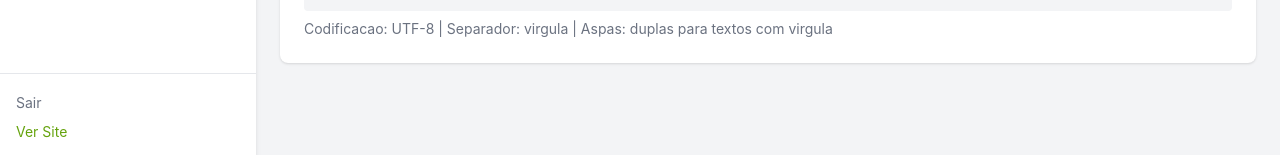
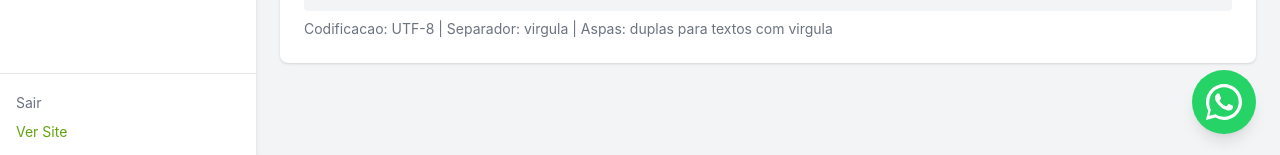
Before and after one commit to anirudhatalmale6-alt/brindes-perfeitos, a Next.js app: page /admin/importar in a window 1280 px wide. Shown: the part 642-797 px from the top of the page. Built offline with nearby package versions, Linux system fonts and the light colour scheme; no server answers; the database is empty.

Commit message:
Add WhatsApp floating chat widget

```diff
--- a/components/Providers.tsx
+++ b/components/Providers.tsx
@@ -2,7 +2,13 @@
 
 import { CartProvider } from '@/lib/cart-context';
 import { ReactNode } from 'react';
+import WhatsAppWidget from '@/components/layout/WhatsAppWidget';
 
 export default function Providers({ children }: { children: ReactNode }) {
-  return <CartProvider>{children}</CartProvider>;
+  return (
+    <CartProvider>
+      {children}
+      <WhatsAppWidget />
+    </CartProvider>
+  );
 }
--- /dev/null
+++ b/components/layout/WhatsAppWidget.tsx
@@ -0,0 +1,70 @@
+'use client';
+
+import { useState } from 'react';
+
+export default function WhatsAppWidget() {
+  const [open, setOpen] = useState(false);
+  const phone = '551127719911';
+  const message = 'Olá! Gostaria de saber mais sobre os brindes personalizados.';
+
+  return (
+    <div className="fixed bottom-6 right-6 z-50">
+      {/* Chat popup */}
+      {open && (
+        <div className="mb-4 bg-white rounded-2xl shadow-2xl w-80 overflow-hidden animate-in">
+          {/* Header */}
+          <div className="bg-[#075E54] px-5 py-4 flex items-center gap-3">
+            <div className="w-10 h-10 bg-white/20 rounded-full flex items-center justify-center">
+              <svg className="w-6 h-6 text-white" viewBox="0 0 24 24" fill="currentColor">
+                <path d="M17.472 14.382c-.297-.149-1.758-.867-2.03-.967-.273-.099-.471-.148-.67.15-.197.297-.767.966-.94 1.164-.173.199-.347.223-.644.075-.297-.15-1.255-.463-2.39-1.475-.883-.788-1.48-1.761-1.653-2.059-.173-.297-.018-.458.13-.606.134-.133.298-.347.446-.52.149-.174.198-.298.298-.497.099-.198.05-.371-.025-.52-.075-.149-.669-1.612-.916-2.207-.242-.579-.487-.5-.669-.51-.173-.008-.371-.01-.57-.01-.198 0-.52.074-.792.372-.272.297-1.04 1.016-1.04 2.479 0 1.462 1.065 2.875 1.213 3.074.149.198 2.096 3.2 5.077 4.487.709.306 1.262.489 1.694.625.712.227 1.36.195 1.871.118.571-.085 1.758-.719 2.006-1.413.248-.694.248-1.289.173-1.413-.074-.124-.272-.198-.57-.347z"/>
+                <path d="M12 0C5.373 0 0 5.373 0 12c0 2.111.547 4.099 1.504 5.834L0 24l6.335-1.652A11.943 11.943 0 0012 24c6.627 0 12-5.373 12-12S18.627 0 12 0zm0 21.82c-1.91 0-3.78-.514-5.41-1.487l-.388-.23-4.022 1.05 1.075-3.922-.253-.402A9.786 9.786 0 012.18 12C2.18 6.58 6.58 2.18 12 2.18S21.82 6.58 21.82 12 17.42 21.82 12 21.82z"/>
+              </svg>
+            </div>
+            <div className="flex-1">
+              <p className="text-white font-semibold text-sm">Brindes Perfeitos</p>
+              <p className="text-green-200 text-xs">Online</p>
+            </div>
+            <button onClick={() => setOpen(false)} className="text-white/70 hover:text-white">
+              <svg className="w-5 h-5" fill="none" stroke="currentColor" viewBox="0 0 24 24">
+                <path strokeLinecap="round" strokeLinejoin="round" strokeWidth={2} d="M6 18L18 6M6 6l12 12" />
+              </svg>
+            </button>
+          </div>
+
+          {/* Chat body */}
+          <div className="bg-[#ECE5DD] px-4 py-5">
+            <div className="bg-white rounded-lg px-4 py-3 shadow-sm max-w-[85%]">
+              <p className="text-gray-800 text-sm">Olá! 👋</p>
+              <p className="text-gray-800 text-sm mt-1">Como podemos ajudar você?</p>
+              <p className="text-gray-400 text-[10px] text-right mt-1">agora</p>
+            </div>
+          </div>
+
+          {/* Input area */}
+          <div className="px-4 py-3 bg-[#F0F0F0]">
+            <a
+              href={`https://wa.me/${phone}?text=${encodeURIComponent(message)}`}
+              target="_blank"
+              rel="noopener noreferrer"
+              className="block w-full bg-[#25D366] text-white text-center py-3 rounded-full font-semibold text-sm hover:bg-[#1DA851] transition-colors"
+            >
+              Iniciar conversa
+            </a>
+          </div>
+        </div>
+      )}
+
+      {/* Floating button */}
+      <button
+        onClick={() => setOpen(!open)}
+        className="w-16 h-16 bg-[#25D366] rounded-full shadow-lg hover:bg-[#1DA851] transition-all hover:scale-110 flex items-center justify-center"
+        aria-label="WhatsApp"
+      >
+        <svg className="w-9 h-9 text-white" viewBox="0 0 24 24" fill="currentColor">
+          <path d="M17.472 14.382c-.297-.149-1.758-.867-2.03-.967-.273-.099-.471-.148-.67.15-.197.297-.767.966-.94 1.164-.173.199-.347.223-.644.075-.297-.15-1.255-.463-2.39-1.475-.883-.788-1.48-1.761-1.653-2.059-.173-.297-.018-.458.13-.606.134-.133.298-.347.446-.52.149-.174.198-.298.298-.497.099-.198.05-.371-.025-.52-.075-.149-.669-1.612-.916-2.207-.242-.579-.487-.5-.669-.51-.173-.008-.371-.01-.57-.01-.198 0-.52.074-.792.372-.272.297-1.04 1.016-1.04 2.479 0 1.462 1.065 2.875 1.213 3.074.149.198 2.096 3.2 5.077 4.487.709.306 1.262.489 1.694.625.712.227 1.36.195 1.871.118.571-.085 1.758-.719 2.006-1.413.248-.694.248-1.289.173-1.413-.074-.124-.272-.198-.57-.347z"/>
+          <path d="M12 0C5.373 0 0 5.373 0 12c0 2.111.547 4.099 1.504 5.834L0 24l6.335-1.652A11.943 11.943 0 0012 24c6.627 0 12-5.373 12-12S18.627 0 12 0zm0 21.82c-1.91 0-3.78-.514-5.41-1.487l-.388-.23-4.022 1.05 1.075-3.922-.253-.402A9.786 9.786 0 012.18 12C2.18 6.58 6.58 2.18 12 2.18S21.82 6.58 21.82 12 17.42 21.82 12 21.82z"/>
+        </svg>
+      </button>
+    </div>
+  );
+}
```
